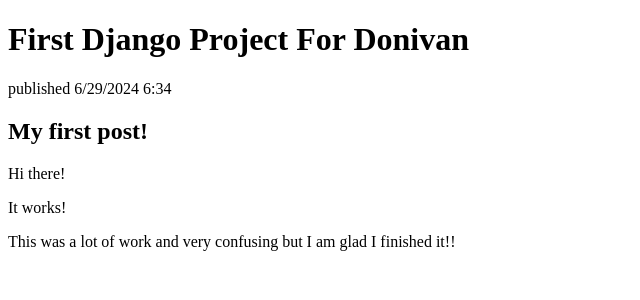
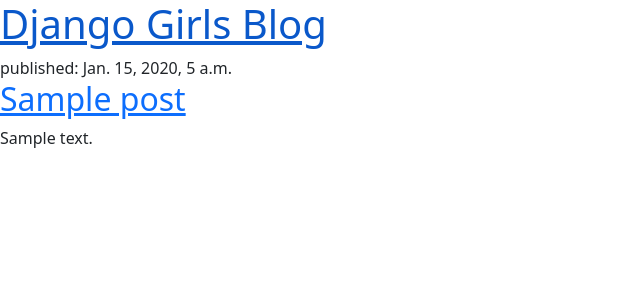
Before and after one commit to DonivanHawkins103/my-first-blog, a Django app: page / in a window 1280 px wide. Shown: the top 300 px of the page, without its empty margins (0-640 px from the left). Run offline with Django 3.2, Linux system fonts and the light colour scheme; tables that the repository leaves empty hold one stand-in row (values such as "Sample post").

Commit message:
Update post_list.html

```diff
--- a/blog/templates/blog/post_list.html
+++ b/blog/templates/blog/post_list.html
@@ -2,18 +2,19 @@
 <html>
     <head>
         <title>Donivan's Blog</title>
+        <link rel="stylesheet" href="https://cdn.jsdelivr.net/npm/bootstrap@5.1.3/dist/css/bootstrap.min.css" integrity="sha384-1BmE4kWBq78iYhFldvKuhfTAU6auU8tT94WrHftjDbrCEXSU1oBoqyl2QvZ6jIW3" crossorigin="anonymous">
     </head>
     <body>
         <header>
-            <h1>First Django Project For Donivan</h1>
+            <h1><a href="/">Django Girls Blog</a></h1>
         </header>
 
-        <article>
-            <time> published 6/29/2024 6:34</time>
-            <h2>My first post!</h2>
-        </article>
-        <p>Hi there!</p>
-        <p>It works!</p>
-        <p>This was a lot of work and very confusing but I am glad I finished it!!</p>
+        {% for post in posts %}
+            <article>
+                <time>published: {{ post.published_date }}</time>
+                <h2><a href="">{{ post.title }}</a></h2>
+                <p>{{ post.text|linebreaksbr }}</p>
+            </article>
+        {% endfor %}
     </body>
 </html>
```
